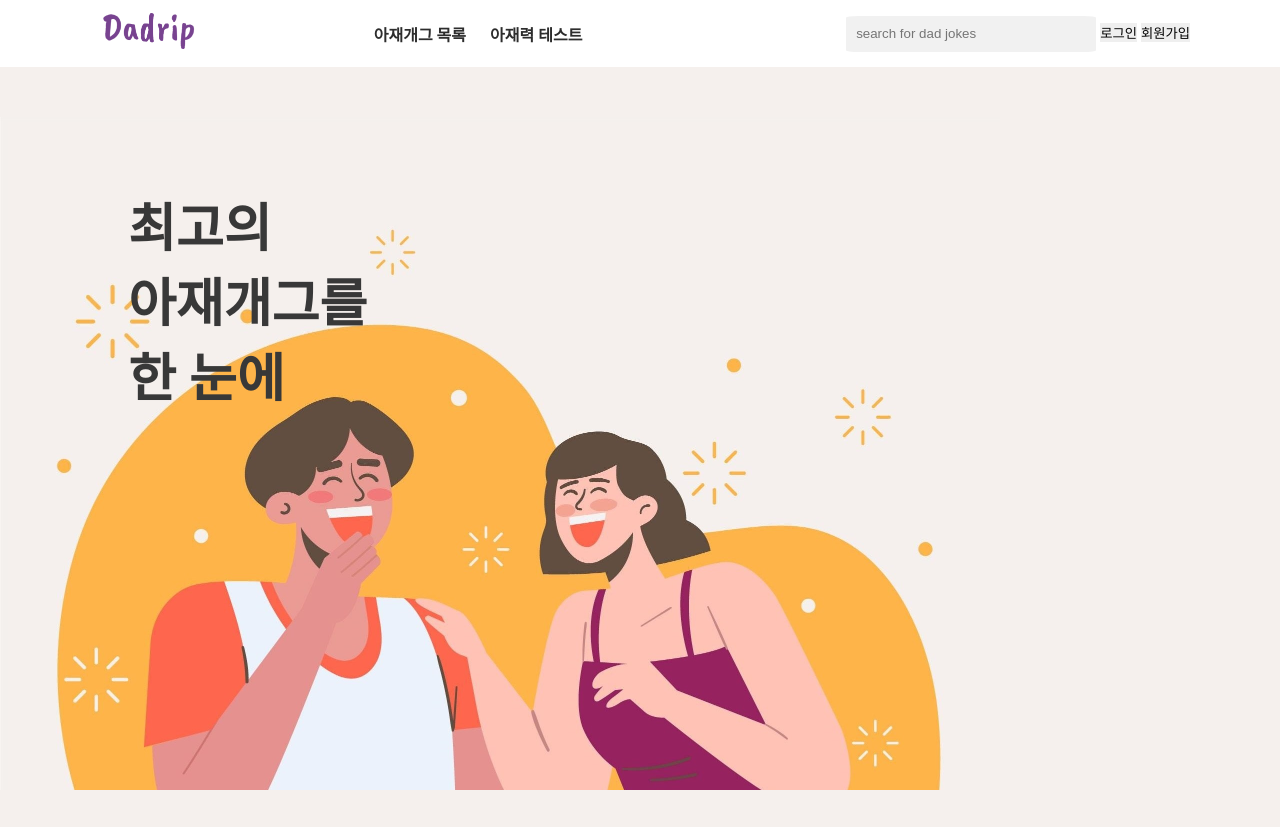
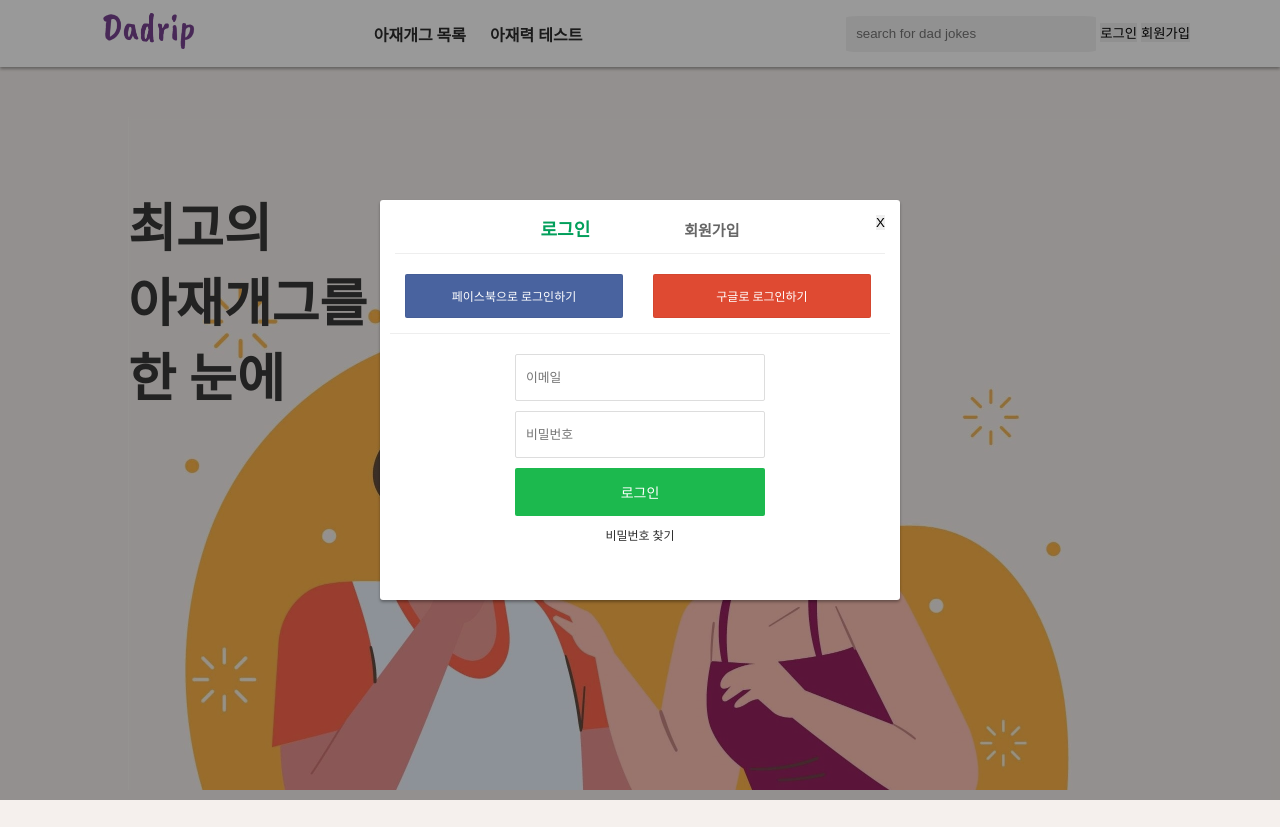
Before and after one commit to Erosaddy/Dadrip, a plain HTML site: page index.html in a window 1280 px wide. Both pictures are taken after a click on the button "로그인". After the commit the page ends 800 px from the top, so only its background shows below. Drawn offline with nearby package versions, Linux system fonts and the light colour scheme.

Commit message:
added sign in / sign up

```diff
--- /dev/null
+++ b/css/login.css
@@ -0,0 +1,146 @@
+@charset "utf-8";
+
+  #modal {
+    position:absolute;
+    display:none;
+    justify-content: center;
+    top:0;
+    left:0;
+    width:100%;
+    height:100%;
+    background-color: rgba(0,0,0,0.4);
+  }
+
+  #login-body {
+  position: absolute;
+  width: 100%;
+  top: 50%;
+  left: 50%;
+  transform: translate(-50%, -50%);
+  z-index: 1000; /* Ensure the modal is on top of other elements */
+  }
+
+  .login-box{
+    position: relative;
+    margin: 0 auto;
+    width: 500px;
+    height: 380px;
+    background-color: #fff;
+    padding: 10px;
+    border-radius: 3px;
+    -webkit-box-shadow: 0px 2px 3px 0px rgba(0,0,0,0.33);
+    -moz-box-shadow: 0px 2px 3px 0px rgba(0,0,0,0.33);
+    box-shadow: 0px 2px 3px 0px rgba(0,0,0,0.33);
+  }
+
+  .modal-close {
+    position: absolute;
+    right: 0px;
+  }
+
+  .lb-header{
+    position:relative;
+    color: #00415d;
+    margin: 5px 5px 10px 5px;
+    padding-bottom:10px;
+    border-bottom: 1px solid #eee;
+    text-align:center;
+    height:28px;
+  }
+  .lb-header a{
+    margin: 0 25px;
+    padding: 0 20px;
+    text-decoration: none;
+    color: #666;
+    font-weight: bold;
+    font-size: 15px;
+    -webkit-transition: all 0.1s linear;
+    -moz-transition: all 0.1s linear;
+    transition: all 0.1s linear;
+  }
+  .lb-header .active{
+    color: #029f5b;
+    font-size: 18px;
+  }
+  .social-login{
+    position:relative;
+    float: left;
+    width: 100%;
+    height:auto;
+    padding: 10px 0 15px 0;
+    border-bottom: 1px solid #eee;
+  }
+  .social-login a{
+    position:relative;
+    float: left;
+    width:calc(40% - 8px);
+    text-decoration: none;
+    color: #fff;
+    border: 1px solid rgba(0,0,0,0.05);
+    padding: 12px;
+    border-radius: 2px;
+    font-size: 12px;
+    text-transform: uppercase;
+    margin: 0 3%;
+    text-align:center;
+  }
+  .social-login a i{
+    position: relative;
+    float: left;
+    width: 20px;
+    top: 2px;
+  }
+  .social-login a:first-child{
+    background-color: #49639F;
+  }
+  .social-login a:last-child{
+    background-color: #DF4A32;
+  }
+  .email-login,.email-signup{
+    position:relative;
+    float: left;
+    width: 100%;
+    height:auto;
+    margin-top: 20px;
+    text-align:center;
+  }
+  .u-form-group{
+    width:100%;
+    margin-bottom: 10px;
+  }
+  .u-form-group input[type="email"],
+  .u-form-group input[type="password"]{
+    width: calc(50% - 22px);
+    height:45px;
+    outline: none;
+    border: 1px solid #ddd;
+    padding: 0 10px;
+    border-radius: 2px;
+    color: #333;
+    font-size:0.8rem;
+    -webkit-transition:all 0.1s linear;
+    -moz-transition:all 0.1s linear;
+    transition:all 0.1s linear;
+  }
+  .u-form-group input:focus{
+    border-color: #358efb;
+  }
+  .u-form-group button{
+    width:50%;
+    background-color: #1CB94E;
+    border: none;
+    outline: none;
+    color: #fff;
+    font-size: 14px;
+    font-weight: normal;
+    padding: 14px 0;
+    border-radius: 2px;
+    text-transform: uppercase;
+  }
+  .forgot-password{
+    width:50%;
+    text-align: left;
+    text-decoration: underline;
+    color: #888;
+    font-size: 0.75rem;
+  }
--- a/css/style.css
+++ b/css/style.css
@@ -139,8 +139,8 @@ header {
     display: absolute;
 }
 
-nav {
-    color: #2d2d2d;
+header {
+    box-shadow: 0px 2px 3px 0px rgba(0,0,0,0.33);
 }
 
 .container {
@@ -166,12 +166,12 @@ nav {
 
 /* 2-2. ================ main ================= */
 
+body {
+    background-color: #F5F0ED;
+}
 
-#home-main {
+main #container {
     width: 1024px;
-    height: 760px;
-    margin: 0 auto;
-    position: relative;
 }
 
 #main-phrase {
@@ -181,11 +181,8 @@ nav {
     color:#383838;
 }
 
-.background {
-    background-color: #F5F0ED;
-}
-
 .main-image img {
+    position: absolute;
     padding-top: 50px;
     width: 1000px;
 }
--- a/index.html
+++ b/index.html
@@ -4,6 +4,7 @@
     <meta charset="UTF-8">
     <meta name="viewport" content="width=device-width, initial-scale=1.0">
     <link rel="stylesheet" href="css/style.css">
+    <link rel="stylesheet" href="css/login.css">
     <title>Dadrip</title>
 </head>
 <body>
@@ -21,29 +22,87 @@
                 </div>
                 <div>
                     <input type="text" placeholder="search for dad jokes" class="search">
-                    <button>로그인</button>
-                    <button>회원가입</button>
+                    <button class="btn-signin-modal">로그인</button>
+                    <button class="btn-signup-modal">회원가입</button>
                 </div>
             </div>
         </nav>
     </header>
     <main>
-        <section class="background">
-            <div class="main-image pos-absolute">
+        <div id="container" class="mx-auto">
+
+            <div class="main-image">
                 <img src="images/laugh.jpg" alt="World laughter day">
-            </div>
-            <div id="home-main">
                 <div id="main-phrase" class="text-bold">
                     <p>최고의</p>
                     <p>아재개그를</p>
                     <p>한 눈에</p>
                 </div>
             </div>
-        </section>
+
+
+        </div>
 
     </main>
     <footer>
 
     </footer>
+    <!-- 숨겨진 로그인/회원가입 모달 -->
+    <div id="modal">
+        <section id="login-body" class="mx-auto">
+            <div class="login-box">
+                <div class="lb-header">
+                <a href="#" class="active" id="login-box-link">로그인</a>
+                <a href="#" id="signup-box-link">회원가입</a>
+                <button class="modal-close">X</button>
+                </div>
+                <div class="social-login">
+                <a href="#">
+                    <i class="fa fa-facebook fa-lg"></i>
+                    페이스북으로 로그인하기
+                </a>
+                <a href="#">
+                    <i class="fa fa-google-plus fa-lg"></i>
+                    구글로 로그인하기
+                </a>
+                </div>
+                <form class="email-login">
+                <div class="u-form-group">
+                    <input type="email" placeholder="이메일" />
+                </div>
+                <div class="u-form-group">
+                    <input type="password" placeholder="비밀번호" />
+                </div>
+                <div class="u-form-group">
+                    <button>로그인</button>
+                </div>
+                <div class="u-form-group">
+                    <a href="#" class="forgot-password">비밀번호 찾기</a>
+                </div>
+                </form>
+                <form class="email-signup">
+                <div class="u-form-group">
+                    <input type="email" placeholder="이메일" />
+                </div>
+                <div class="u-form-group">
+                    <input type="password" placeholder="비밀번호" />
+                </div>
+                <div class="u-form-group">
+                    <input type="password" placeholder="비밀번호 확인" />
+                </div>
+                <div class="u-form-group">
+                    <button>회원가입</button>
+                </div>
+                </form>
+            </div>
+        </section>
+    </div>
+
+      <script
+      src="https://code.jquery.com/jquery-3.7.1.min.js"
+      integrity="sha256-/JqT3SQfawRcv/BIHPThkBvs0OEvtFFmqPF/lYI/Cxo="
+      crossorigin="anonymous"></script>
+      <script src="js/login.js"></script>
+      <script src="js/main.js"></script>
 </body>
 </html>
--- /dev/null
+++ b/js/login.js
@@ -0,0 +1,13 @@
+$(".email-signup").hide();
+$("#signup-box-link").click(function () {
+  $(".email-login").fadeOut(100);
+  $(".email-signup").delay(100).fadeIn(100);
+  $("#login-box-link").removeClass("active");
+  $("#signup-box-link").addClass("active");
+});
+$("#login-box-link").click(function () {
+  $(".email-login").delay(100).fadeIn(100);
+  $(".email-signup").fadeOut(100);
+  $("#login-box-link").addClass("active");
+  $("#signup-box-link").removeClass("active");
+});
--- /dev/null
+++ b/js/main.js
@@ -0,0 +1,28 @@
+
+const modal = document.querySelector('#modal');
+const btnSignInModal = document.querySelector('.btn-signin-modal');
+const btnSignUpModal = document.querySelector('.btn-signup-modal');
+const btnCloseModal = document.querySelector('.modal-close')
+
+// 로그인 버튼을 눌러 로그인 모달 띄우기
+btnSignInModal.addEventListener("click", ()=>{
+    modal.style.display="flex";
+    $(".email-signup").hide();
+    $(".email-login").delay(1).fadeIn(1);
+    $(".email-signup").fadeOut(1);
+    $("#login-box-link").addClass("active");
+    $("#signup-box-link").removeClass("active");
+});
+// 회원가입 버튼을 눌러 회원가입 모달 띄우기
+btnSignUpModal.addEventListener("click", ()=>{
+    modal.style.display="flex";
+    $(".email-login").hide();
+    $(".email-login").fadeOut(1);
+    $(".email-signup").delay(1).fadeIn(1);
+    $("#login-box-link").removeClass("active");
+    $("#signup-box-link").addClass("active");
+});
+// X 버튼을 눌러 모달을 탈출
+btnCloseModal.addEventListener("click", ()=>{
+    modal.style.display="none";
+});
```
